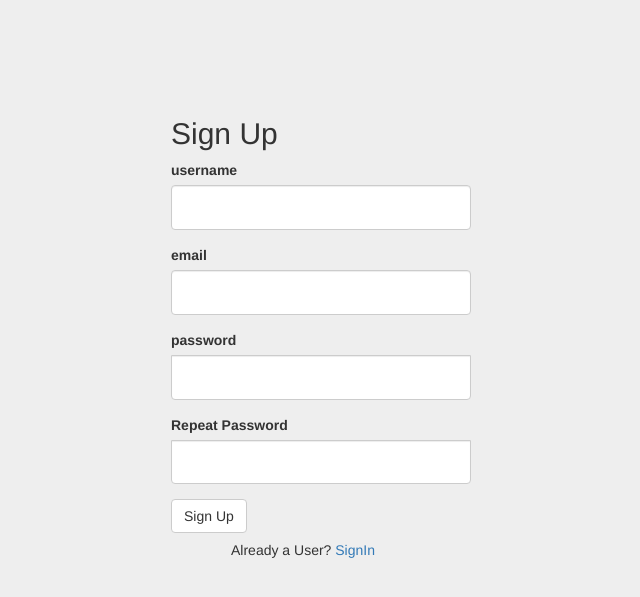
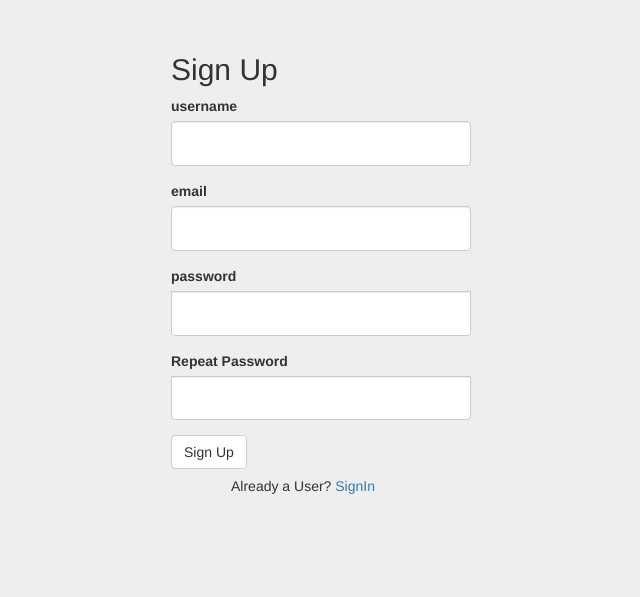
Before and after one commit to MUKESHSIHAG/uniccan, a Flask app: page /signup in a window 1280 px wide. Shown: the part 86-683 px from the top of the page, without its empty margins (319-959 px from the left). Run offline with Flask 2, Linux system fonts and the light colour scheme; some libraries are stand-ins or nearby versions.

Commit message:
corrected signup form rendering

```diff
--- a/app/templates/signup.html
+++ b/app/templates/signup.html
@@ -12,7 +12,7 @@ Sign Up
 
 {% block content %}
 {{ super() }}
-<div class="container" style="margin-top: 5%;">
+<!-- <div class="container" style="margin-top: 5%;"> -->
   <form class="form-signin" method="POST" action="/signup">
     <h2 class="form-signin-heading">Sign Up</h2>
     {{ form.hidden_tag() }}
@@ -34,5 +34,5 @@ Sign Up
     {{ wtf.form_field(form.submit) }}
     <h5 style="padding-left:20%">Already a User? <a href="{{ url_for('login') }}">SignIn</a></h5>
   </form>
-</div>
+<!-- </div> -->
 {% endblock %}
```
Also changed, not shown: database.db (deleted).
